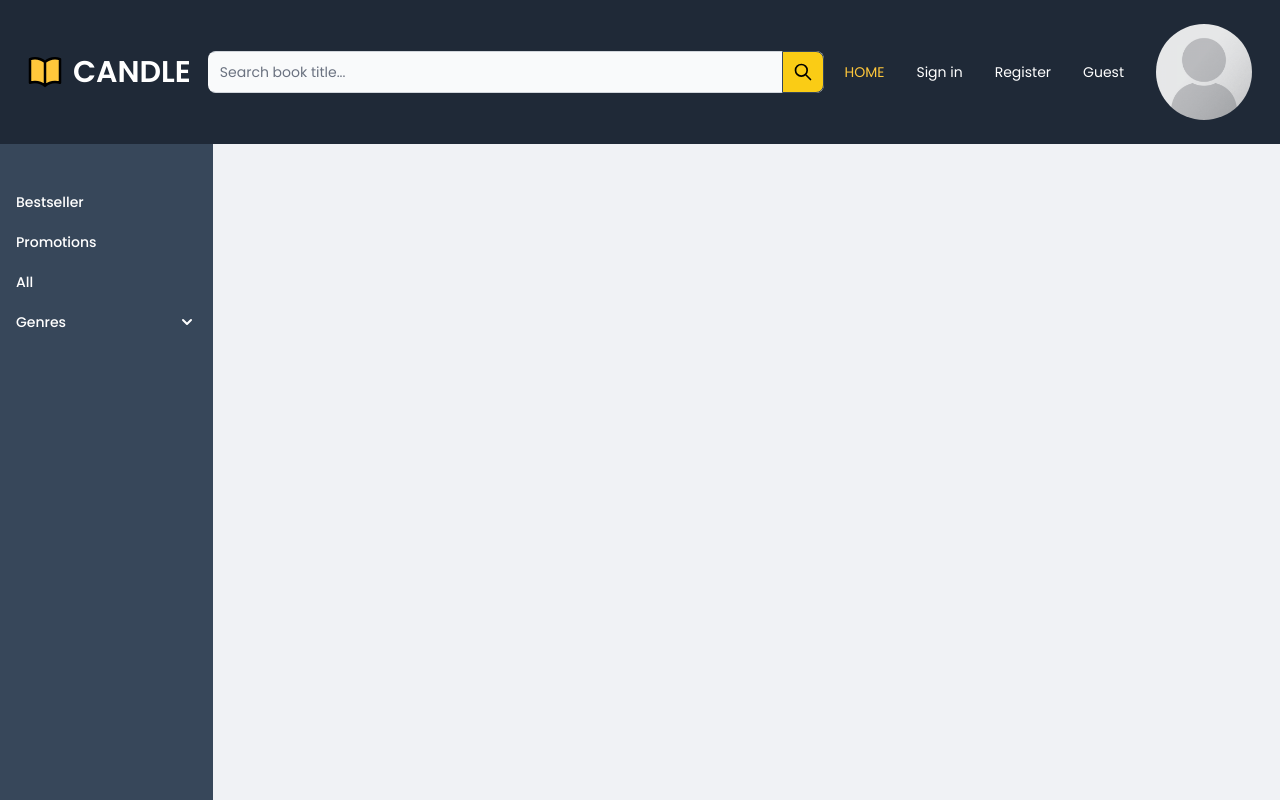
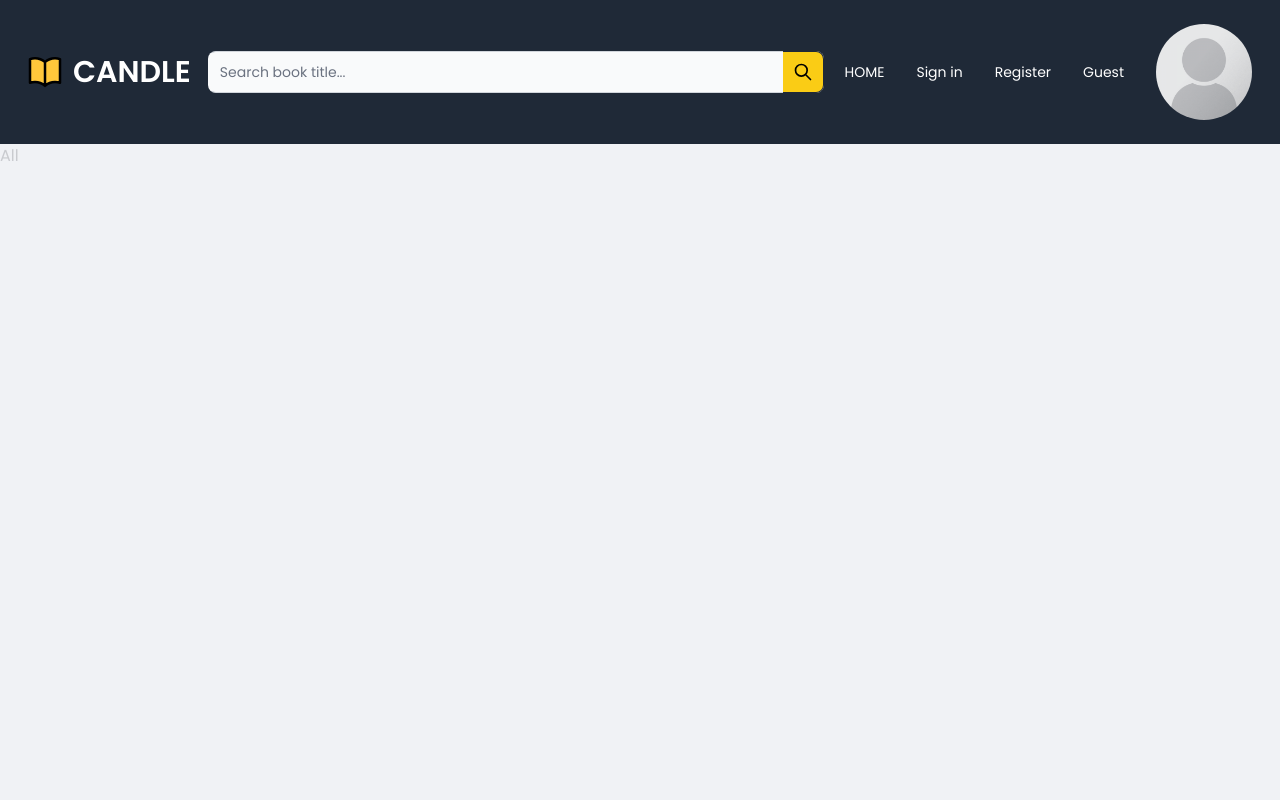
Before and after one commit to Night-of-Serenity/Candle_bookstore-frontend, a React (Vite) app: page /filter/all in a window 1280 px wide. Before the commit this address led to /. Shown: the top 800 px of the page. Built offline with nearby package versions, Linux system fonts and the light colour scheme.

Commit message:
update sidebar accordionBtn and genres route

```diff
--- a/src/components/Searchbar.jsx
+++ b/src/components/Searchbar.jsx
@@ -15,7 +15,7 @@ export default function Searchbar() {
           />
           <button
             type="submit"
-            className="absolute top-0 right-0 p-2.5 text-sm font-medium text-white bg-yellow-400 rounded-r-lg border border-neutral hover:bg-yellow-500 focus:ring-4 focus:outline-none focus:yellow-500"
+            className="absolute top-0 right-0 p-2.5 text-sm font-medium text-white bg-yellow-400 rounded-r-lg border border-maindarkblue border-l-0 hover:bg-yellow-500 focus:ring-4 focus:outline-none focus:yellow-500"
           >
             <SearchIcon />
           </button>
--- a/src/components/SidebarAccordionBtn.jsx
+++ b/src/components/SidebarAccordionBtn.jsx
@@ -1,26 +1,20 @@
-import { Link } from "react-router-dom";
+/* eslint-disable react/prop-types */
 import { AccordiionIcon } from "../icons";
+import { useLocation } from "react-router-dom";
 
 export default function SidebarAccordionBtn({ children }) {
+  const currentRoute = useLocation().pathname;
+  const className = currentRoute.startsWith("/filter/genres")
+    ? "flex items-center justify-between px-4 py-2 text-mainyellow group hover:bg-mainsmdarkblue hover:text-"
+    : "flex items-center justify-between px-4 py-2 text-white group hover:bg-mainsmdarkblue hover:text-gray-200";
   return (
     <li>
       <details className="group ">
-        <summary className="flex items-center justify-between px-4 py-2 text-white group hover:bg-mainsmdarkblue hover:text-gray-200">
+        <summary className={className}>
           <span className="text-sm font-medium"> Genres </span>
           <AccordiionIcon />
         </summary>
-        <ul className="mt-2 space-y-1 ">
-          {children.map((genre) => (
-            <li key={genre.id}>
-              <Link
-                href=""
-                className="block py-2 py-4 pl-8 text-sm font-medium text-gray-400 hover:bg-gray-800 hover:text-gray-200"
-              >
-                {genre.title}
-              </Link>
-            </li>
-          ))}
-        </ul>
+        <ul className="mt-2 space-y-1 ">{children}</ul>
       </details>
     </li>
   );
--- a/src/components/SidebarCommonBtn.jsx
+++ b/src/components/SidebarCommonBtn.jsx
@@ -1,13 +1,14 @@
+/* eslint-disable react/prop-types */
 import { Link, useLocation } from "react-router-dom";
-export default function SidebarCommonBtn({ to, title }) {
+export default function SidebarCommonBtn({ to: path, title }) {
   const currentRoute = useLocation().pathname;
   const className =
-    currentRoute === to
+    currentRoute === path
       ? "block px-4 py-2 text-sm font-medium text-mainyellow bg-mainlightblue hover:bg-mainsmdarkblue hover:text-gray-200"
       : "block px-4 py-2 text-sm font-medium text-white bg-mainlightblue hover:bg-mainsmdarkblue hover:text-gray-200";
   return (
     <li>
-      <Link to={to} className={className}>
+      <Link to={path} className={className}>
         {title}
       </Link>
     </li>
--- a/src/components/SidebarMenu.jsx
+++ b/src/components/SidebarMenu.jsx
@@ -1,4 +1,4 @@
-import { Link } from "react-router-dom";
+import { Link, useLocation } from "react-router-dom";
 import SidebarAccordionBtn from "./SidebarAccordionBtn";
 import SidebarCommonBtn from "./SidebarCommonBtn";
 
@@ -8,12 +8,30 @@ export default function SidebarMenu() {
     { title: "Romance", id: 2, author: "Jim" },
     { title: "Drama", id: 3, author: "Jom" },
   ];
+  const currentRoute = useLocation().pathname;
+  console.log(currentRoute);
+  const genreClass = (genreId) => {
+    return currentRoute === `/filter/genres/${genreId}`
+      ? "block py-2 pl-8 text-sm font-medium text-mainyellow hover:bg-gray-800 hover:text-mainyellow"
+      : "block py-2 pl-8 text-sm font-medium text-gray-400 hover:bg-gray-800 hover:text-gray-200";
+  };
   return (
     <ul className="mt-10 space-y-1">
-      <SidebarCommonBtn to="/bestseller" title="Bestseller" />
-      <SidebarCommonBtn to="/promotions" title="Promotions" />
-      <SidebarCommonBtn to="/all" title="All" />
-      <SidebarAccordionBtn>{genres}</SidebarAccordionBtn>
+      <SidebarCommonBtn to="/filter/bestseller" title="Bestseller" />
+      <SidebarCommonBtn to="/filter/promotions" title="Promotions" />
+      <SidebarCommonBtn to="/filter/all" title="All" />
+      <SidebarAccordionBtn>
+        {genres.map((genre) => (
+          <li key={genre.id}>
+            <Link
+              to={`/filter/genres/${genre.id}`}
+              className={genreClass(genre.id)}
+            >
+              {genre.title}
+            </Link>
+          </li>
+        ))}
+      </SidebarAccordionBtn>
     </ul>
   );
 }
--- a/src/layouts/Content.jsx
+++ b/src/layouts/Content.jsx
@@ -1,3 +1,5 @@
+/* eslint-disable react/prop-types */
+
 export default function Content({ pageTitle }) {
   return <div>{pageTitle}</div>;
 }
--- a/src/pages/FilterPage.jsx
+++ b/src/pages/FilterPage.jsx
@@ -1,3 +1,4 @@
+/* eslint-disable react/prop-types */
 import Sidebar from "../layouts/Sidebar";
 import Content from "../layouts/Content";
 
```
Also changed, not shown: src/routes/authUserRoutes.jsx (+7 -7 lines), src/routes/publicRoutes.jsx (+7 -8 lines).
